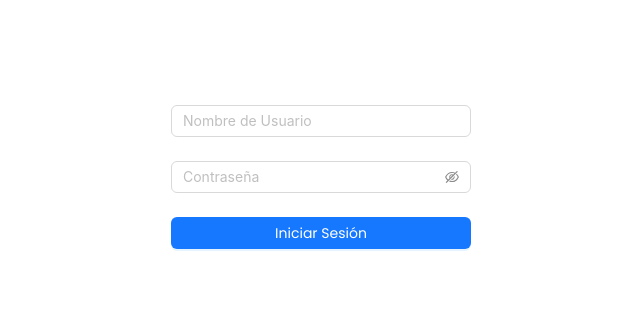
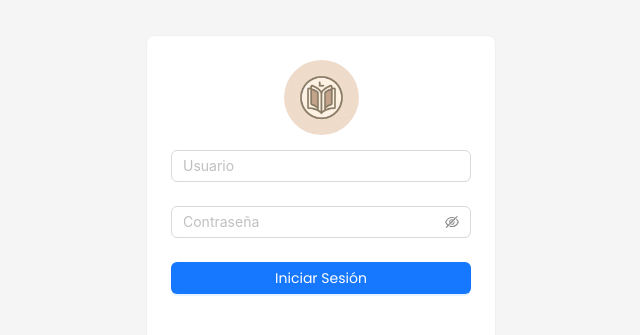
Before and after one commit to cruzito-x/library, a React (Create React App) app in the folder frontend/: page / in a window 1280 px wide. Shown: the part 211-546 px from the top of the page, without its empty margins (319-959 px from the left). Built offline with nearby package versions, Linux system fonts and the light colour scheme.

Commit message:
Added: color for Login, logo and updated the fetch function for Login

```diff
--- a/frontend/src/components/uploader/Uploader.jsx
+++ b/frontend/src/components/uploader/Uploader.jsx
@@ -1,6 +1,6 @@
 import React, { useState } from 'react';
-import { UploadOutlined, InboxOutlined } from '@ant-design/icons';
-import { Button, message, Upload } from 'antd';
+import { InboxOutlined } from '@ant-design/icons';
+import { message, Upload } from 'antd';
 const { Dragger } = Upload;
 
 const Uploader = () => {
--- a/frontend/src/views/login/Login.jsx
+++ b/frontend/src/views/login/Login.jsx
@@ -1,18 +1,19 @@
-import React, { useState } from "react";
-import { Form, Input, Button, message } from "antd";
-import $ from 'jquery';
-import Sidebar from "../../components/sidebar/Sidebar";
-import { useNavigate } from 'react-router-dom';
+import { React, useState } from "react";
+import { Card, Form, Input, Button, message } from "antd";
+import $ from "jquery";
+import { useNavigate } from "react-router-dom";
 
 const Login = () => {
   const [loading, setLoading] = useState(false);
   const navigate = useNavigate();
 
+  localStorage.clear();
+
   const onFinish = async (values) => {
     setLoading(true);
     try {
       const response = await fetch(
-        "https://b41a-190-150-105-30.ngrok-free.app/srvr/login",
+        "https://a46a-190-150-105-30.ngrok-free.app/login",
         {
           method: "POST",
           headers: {
@@ -22,21 +23,23 @@ const Login = () => {
         }
       );
 
+      if (response.status === 200) {
         const data = await response.json();
 
-      if (response.status === 200) {
         message.success(data.message);
         localStorage.setItem("username", values.username);
-        navigate('/dashboard');
+        navigate("/dashboard");
+      } else if (response.status === 401) {
+        message.error("Nombre de usuario o contraseña incorrectos");
       } else {
-        message.error(data.message);
+        message.error("Hubo un problema al iniciar sesión");
       }
     } catch (error) {
-      console.error("Error:", error);
       message.error("Hubo un problema al iniciar sesión");
     }
     setLoading(false);
   };
+
 
   return (
     <div
@@ -45,8 +48,13 @@ const Login = () => {
         justifyContent: "center",
         alignItems: "center",
         height: "100vh",
+        backgroundColor: "#f5f5f5"
       }}
     >
+      <Card>
+        <div style={{ width: "100%", display: "flex", justifyContent: "center", marginBottom: "15px" }}>
+        <img src={"logo512.png"} style={{ width: "75px", height: "75px", borderRadius: "50%" }} alt="Product photo" />
+        </div>
         <Form
           name="loginForm"
           initialValues={{ remember: true }}
@@ -58,17 +66,17 @@ const Login = () => {
             rules={[
               {
                 required: true,
-              message: "Por favor ingresa tu nombre de usuario",
+                message: "Por favor ingrese su usuario",
               },
             ]}
           >
-          <Input placeholder="Nombre de Usuario" />
+            <Input placeholder="Usuario" />
           </Form.Item>
 
           <Form.Item
             name="password"
             rules={[
-            { required: true, message: "Por favor ingresa tu contraseña" },
+              { required: true, message: "Por favor ingrese su contraseña" },
             ]}
           >
             <Input.Password placeholder="Contraseña" />
@@ -85,6 +93,7 @@ const Login = () => {
             </Button>
           </Form.Item>
         </Form>
+      </Card>
     </div>
   );
 };
--- a/frontend/src/views/products/Products.jsx
+++ b/frontend/src/views/products/Products.jsx
@@ -1,12 +1,11 @@
 import React, { useState } from "react";
-import { PlusCircleOutlined, PlusCircleFilled, UserOutlined, UploadOutlined } from "@ant-design/icons";
-import { Breadcrumb, Layout, Input, InputNumber, Tag, Button, Modal, Form, Row, Col, Table, theme, Popconfirm, Image, Upload, message } from "antd";
+import { PlusCircleOutlined, PlusCircleFilled, UserOutlined } from "@ant-design/icons";
+import { Breadcrumb, Layout, Input, InputNumber, Tag, Button, Modal, Form, Row, Col, Table, theme, Popconfirm, Image, message } from "antd";
 import Uploader from "../../components/uploader/Uploader";
 
 const Products = () => {
   const { Content } = Layout;
   const { Search } = Input;
-  const { Dragger } = Upload;
   const onSearch = (value, _e, info) => console.log(info?.source, value);
   const [size, setSize] = useState("medium");
   const { confirm } = Modal;
```
Lines whose indentation alone changed are shown as unchanged.
